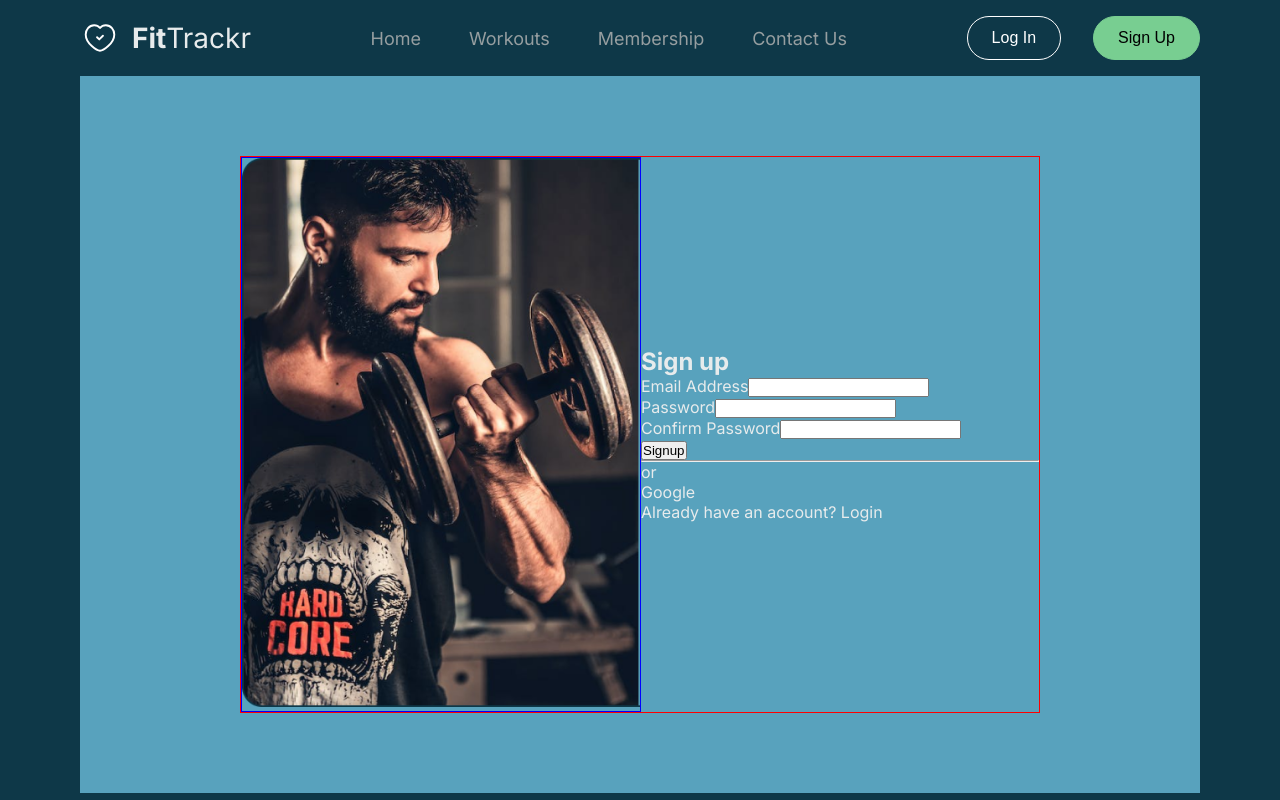
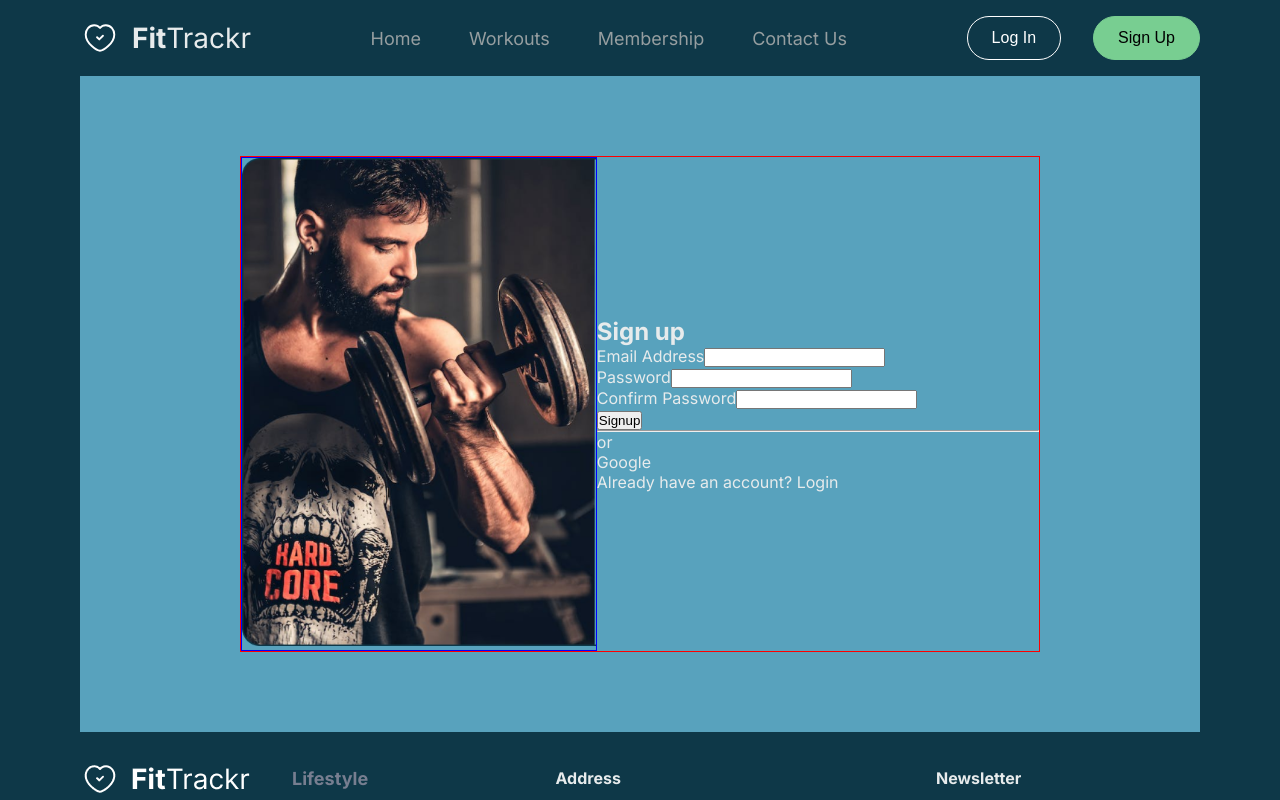
Before and after one commit to Ase020/fitTrackr-client, a React (Vite) app: page /signup in a window 1280 px wide. Shown: the top 800 px of the page. Built offline with nearby package versions, Linux system fonts and the light colour scheme; a web font is replaced by a local one.

Commit message:
Modify signup container

```diff
--- a/src/pages/signup/Signup.css
+++ b/src/pages/signup/Signup.css
@@ -15,7 +15,7 @@
 
 .image-container {
   border: 1px solid blue;
-  flex: 1;
+  flex: 0.8;
 }
 
 .signup-image-container-image {
```
Also changed, not shown: src/assets/index.js (indentation only).
